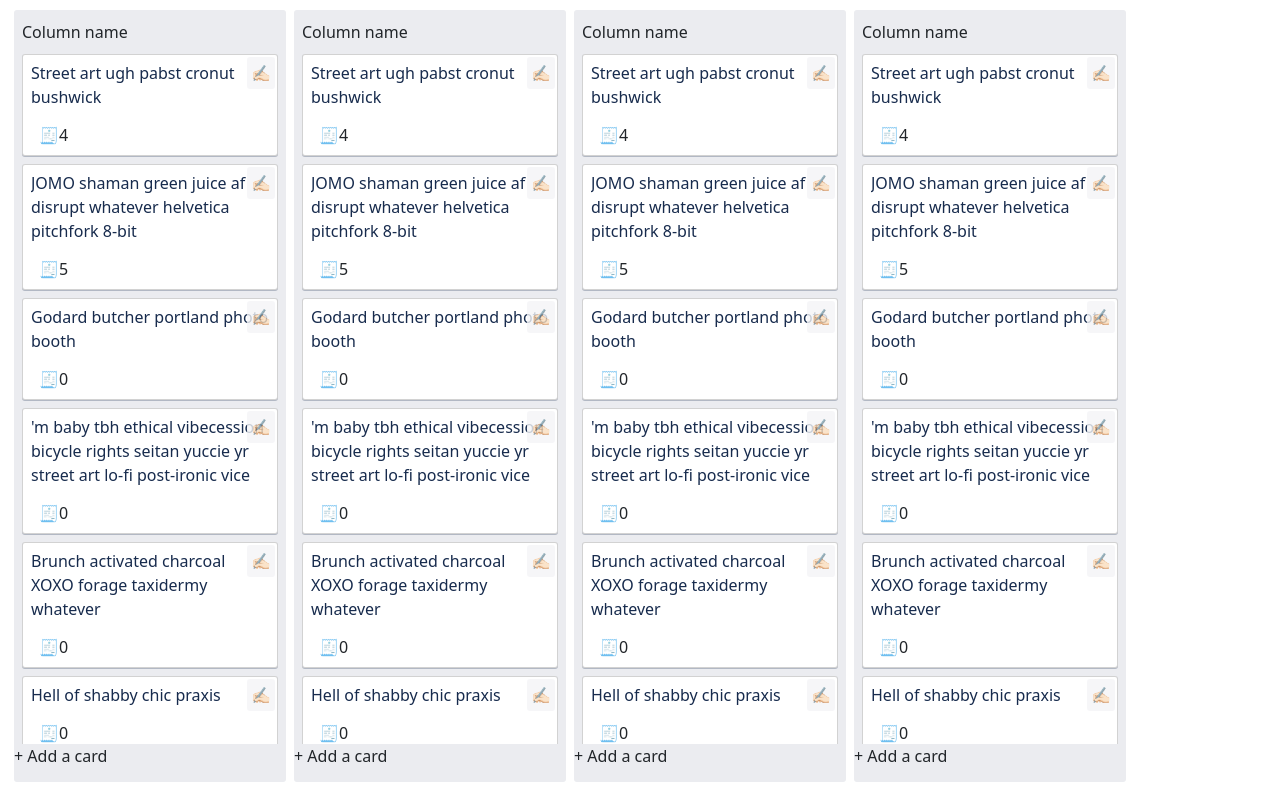
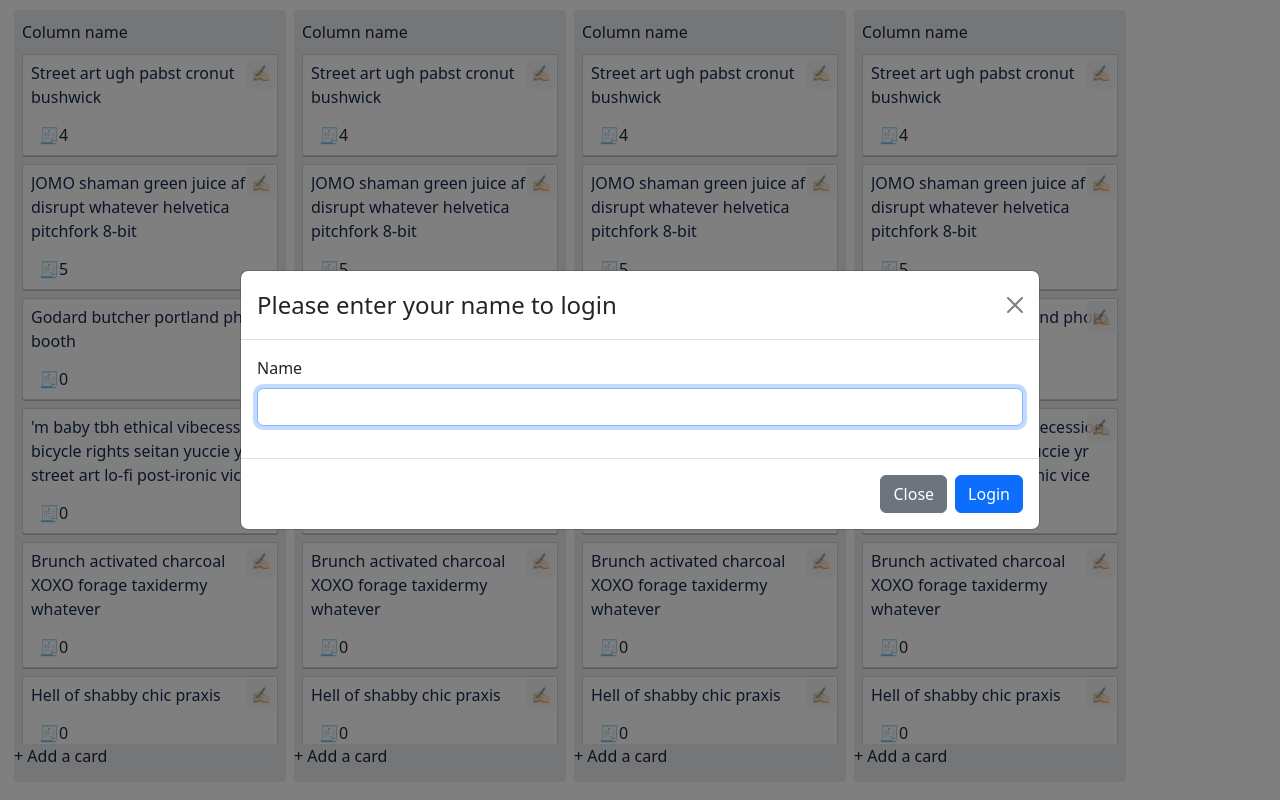
Before and after one commit to ItSerje/kanban-board_react, a React (Create React App) app: page / in a window 1280 px wide. Built offline with nearby package versions, Linux system fonts and the light colour scheme.

Commit message:
add LoginModal and its basic functionality

```diff
--- a/src/App.tsx
+++ b/src/App.tsx
@@ -1,13 +1,23 @@
-import React from 'react';
+import { useState } from 'react';
 import logo from './logo.svg';
 import 'bootstrap/dist/css/bootstrap.min.css';
 import './App.css';
 import CardsList from './components/cardsList/CardsList';
+import LoginModal from './components/LoginModal/LoginModal';
 import testJson from './test.json';
 
 function App() {
+  const [modalShow, setModalShow] = useState(true);
+  const closeModalHandler = () => setModalShow(false);
+  const loginHandler = () => console.log('login');
+
   return (
     <section className='dashboard'>
+      <LoginModal
+        modalShow={modalShow}
+        closeModalHandler={closeModalHandler}
+        loginHandler={loginHandler}
+      />
       <CardsList cards={testJson} />
       <CardsList cards={testJson} />
       <CardsList cards={testJson} />
```
